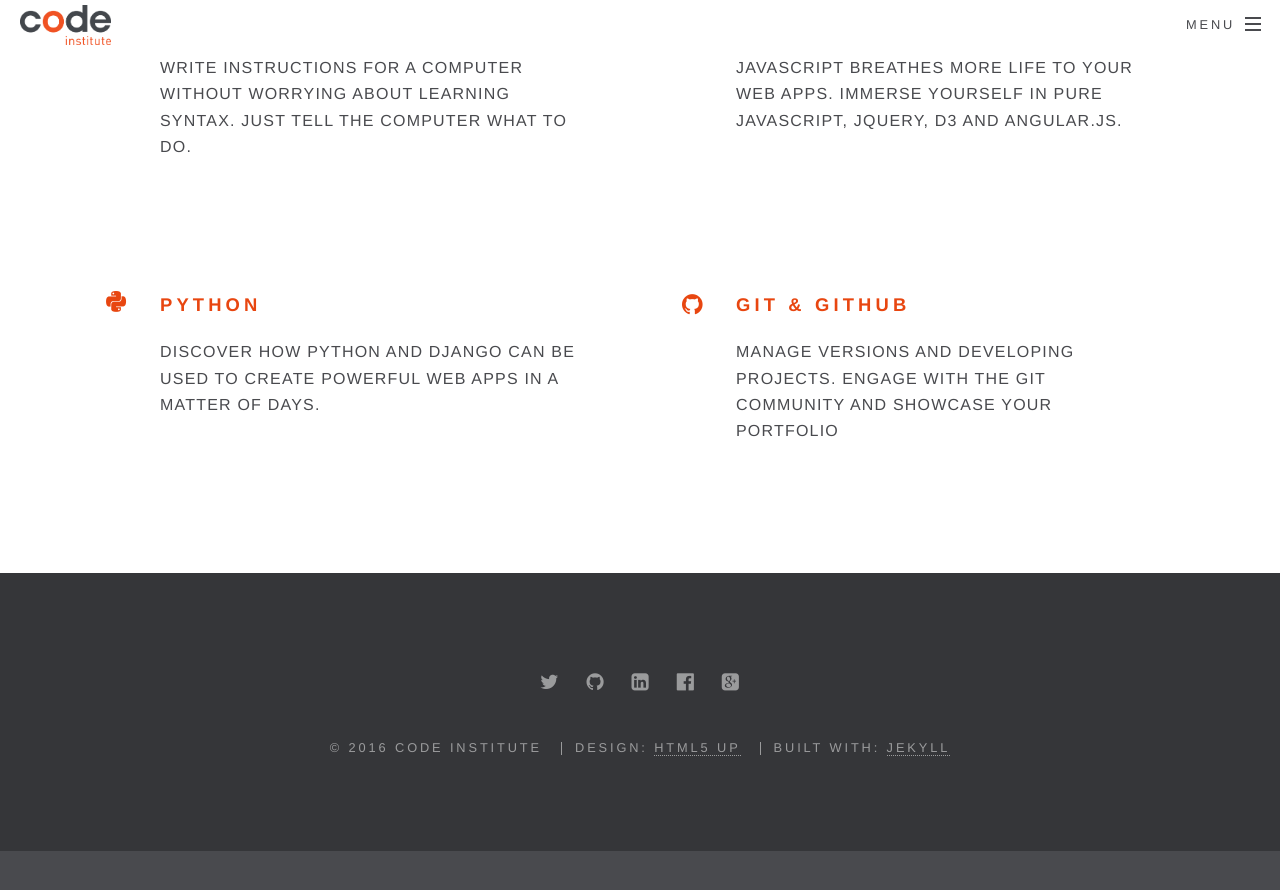
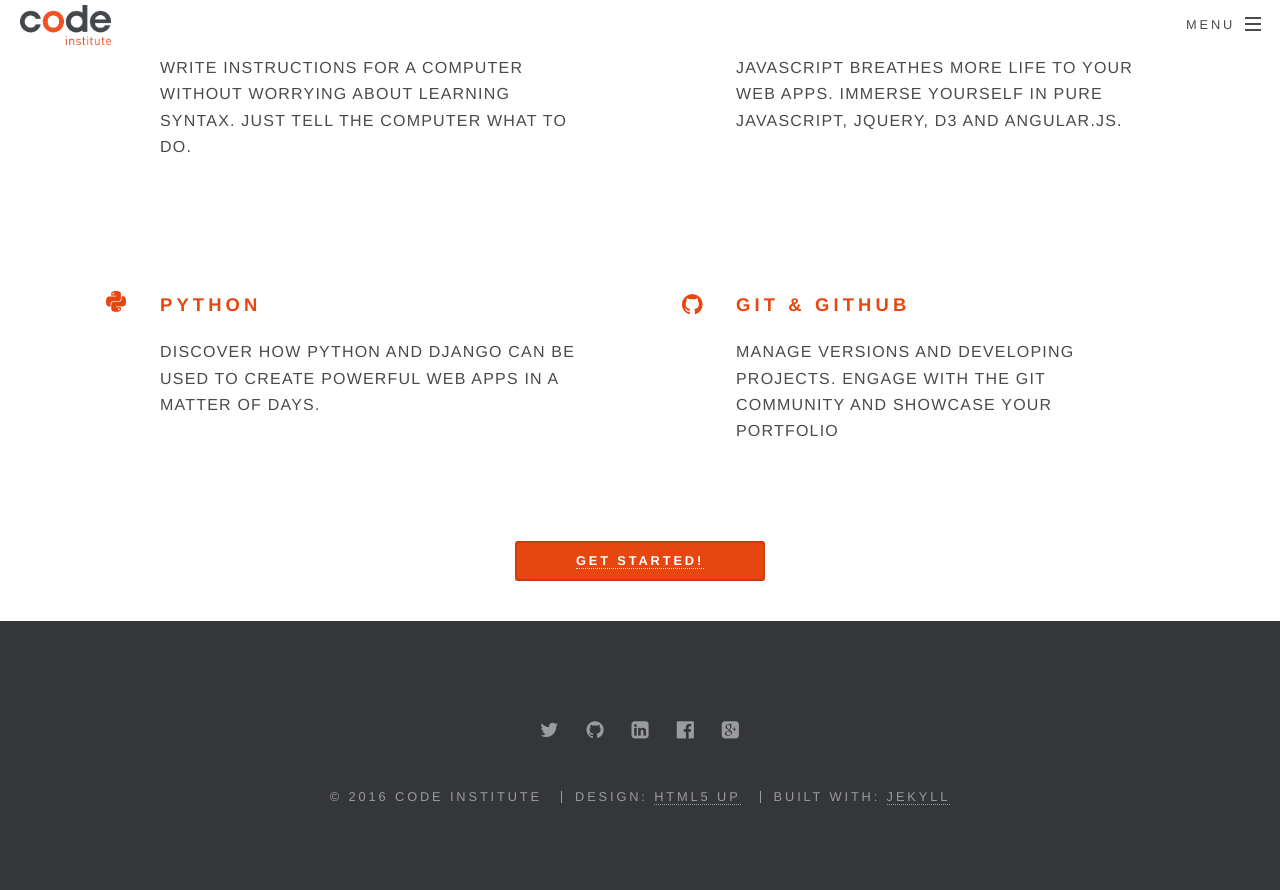
Before and after one commit to Code-Institute-Org/Full-Stack-Web-Developer-Stream-0, a Jekyll site: the page built from index.html, in a window 1280 px wide and 900 px high, scrolled down 2562 px. Shown: the top 890 px of the window. Built offline with Jekyll 4.4.1, drawn with Linux system fonts in a browser that asks for light colours; before the commit the page ends 3413 px from its top, so only the background shows below that.

Commit message:
Add new get started button

```diff
--- a/index.html
+++ b/index.html
@@ -89,4 +89,8 @@ layout: default
 								</li>
 							</ul>
 						</div>
+						<div class="button" style="background-color: rgb(232, 70, 16); border-color: rgb(255, 255, 255); color: rgb(255, 255, 255);width:250px;height:40px;">
+								<a href="{{site.data.global.url}}html-css" style="text-decoration: none;">Get Started!
+								</a>
+							</div>
 					</section>
```
Also changed, not shown: 1 other file.
